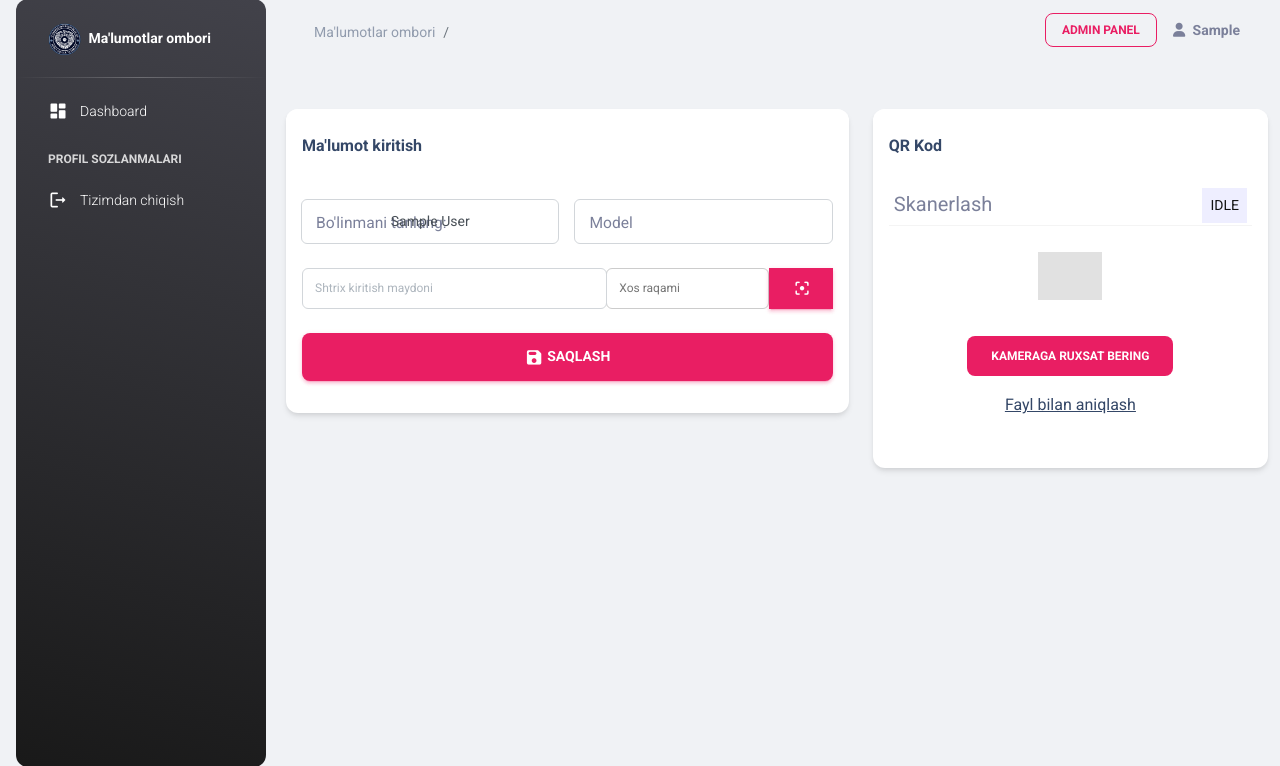
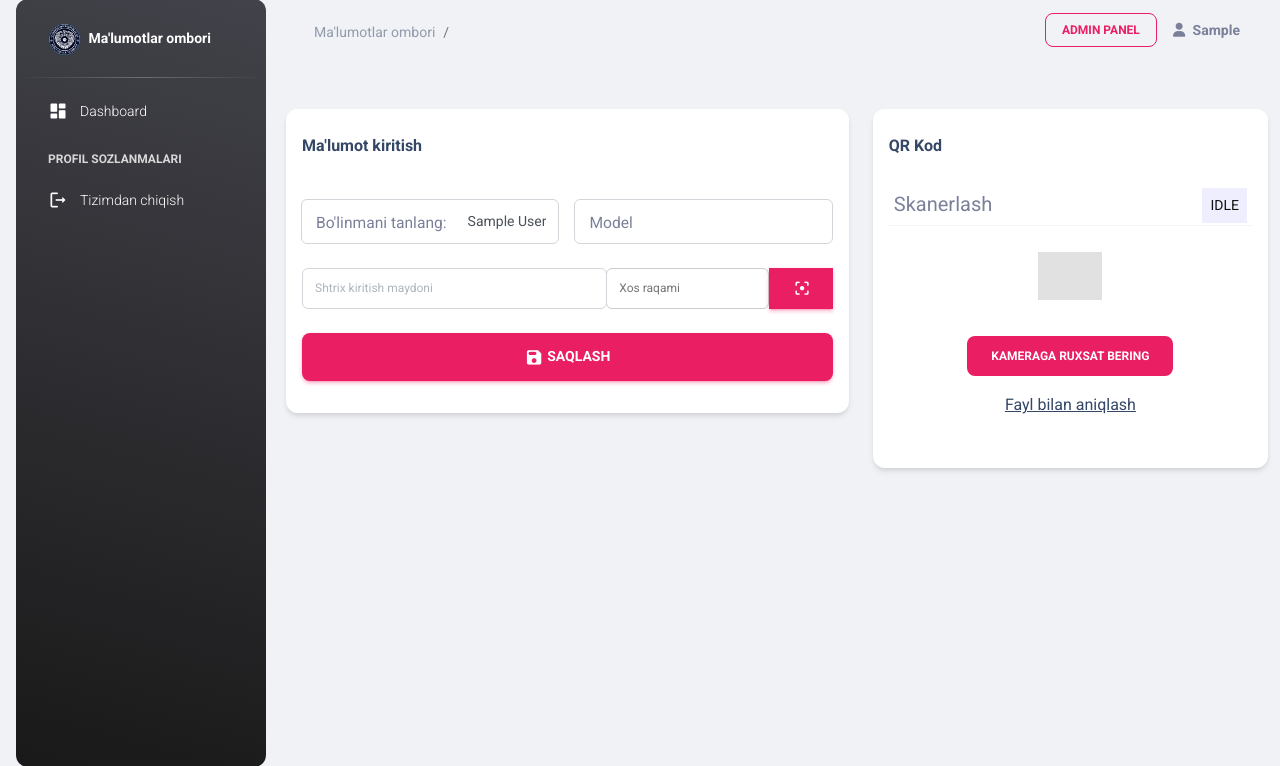
Before and after one commit to JaloliddinRuzikulov/bm, a Django app: page /twoway/add/ in a window 1280 px wide. Shown: the part 17-783 px from the top of the page. Run offline with Django 4.2, Linux system fonts and the light colour scheme; a user stored in the database is signed in; tables that the repository leaves empty hold one stand-in row (values such as "Sample post"); some libraries are stand-ins or nearby versions; grey boxes are pictures that could not be loaded.

Commit message:
bug fixes twoway

```diff
--- a/templates/twoway_add.html
+++ b/templates/twoway_add.html
@@ -23,7 +23,7 @@
                                         <div class="input-group input-group-lg input-group-outline my-3 me-3">
                                             <label for="tuman" class="form-label">Bo'linmani
                                                 tanlang:</label>
-                                            <select class="form-control text-center" id="tuman" name="tuman">
+                                            <select class="form-control text-end" id="tuman" name="tuman">
                                                 {% for region in regions %}
                                                     <option class="text-lg">{{ region }}</option>
                                                 {% endfor %}
```
